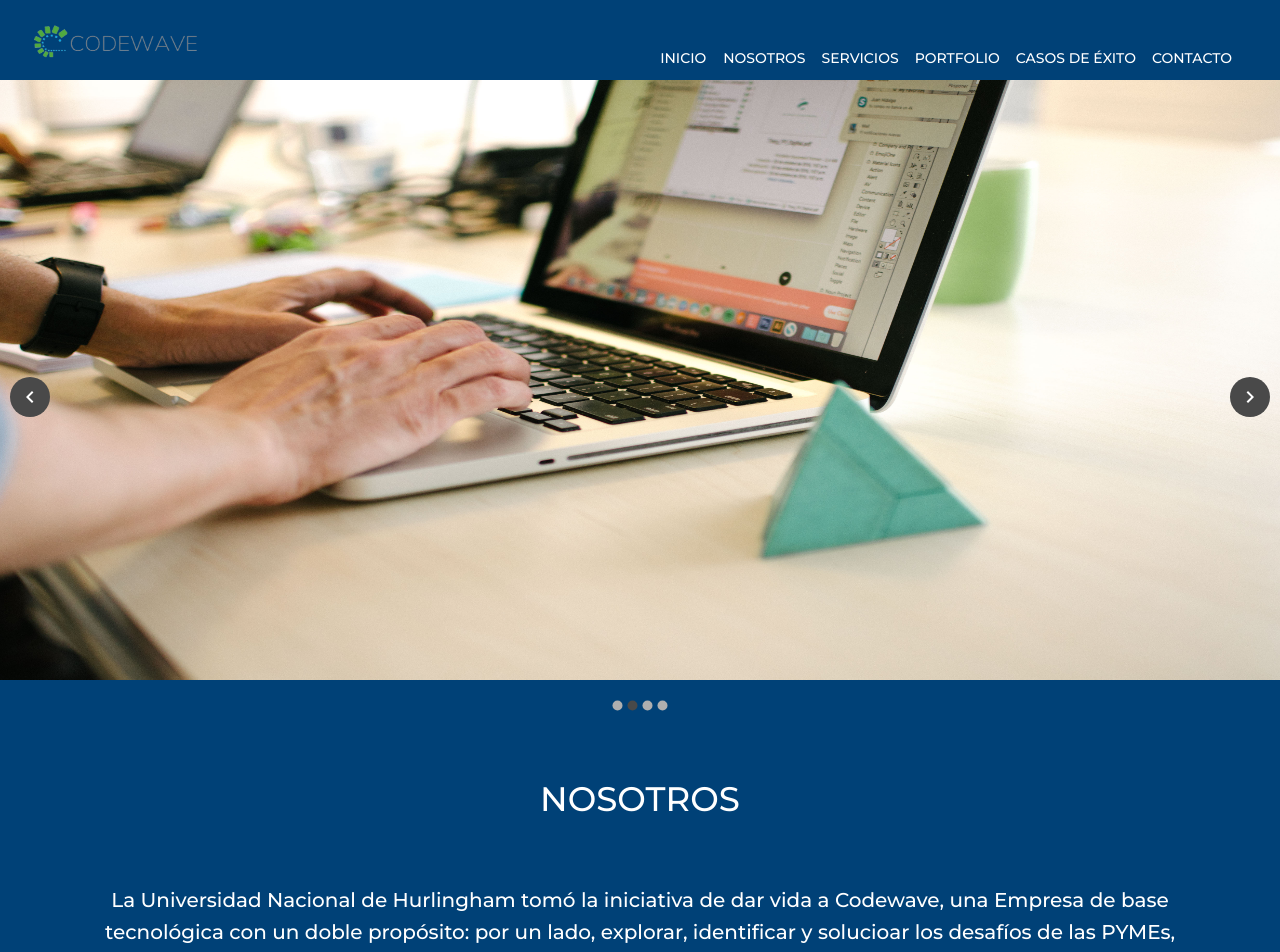
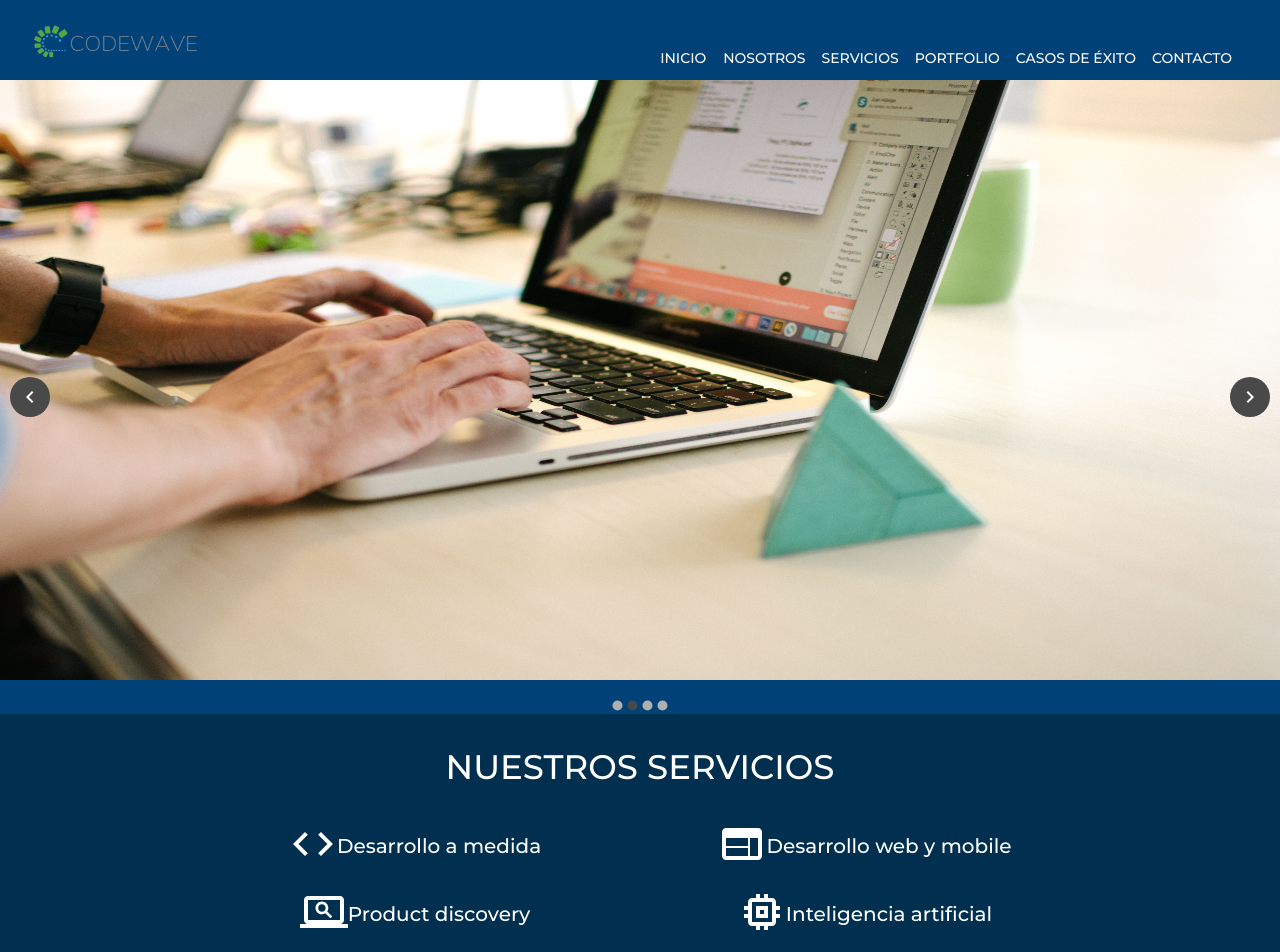
Before and after one commit to jyturrieta/codewave-www, a React (Create React App) app: page / in a window 1280 px wide. Shown: the top 952 px of the page. Built offline with nearby package versions, Linux system fonts and the light colour scheme.

Commit message:
agregado react router dom

```diff
--- a/package.json
+++ b/package.json
@@ -13,6 +13,7 @@
     "react": "^18.2.0",
     "react-dom": "^18.2.0",
     "react-material-ui-carousel": "^3.4.2",
+    "react-router-dom": "^6.18.0",
     "react-scripts": "^5.0.1",
     "web-vitals": "^2.1.4"
   },
--- a/src/App.js
+++ b/src/App.js
@@ -1,26 +1,16 @@
 import React from "react";
-import { Box } from "@mui/material";
-import Footer from "./components/Footer";
+import Home from "./components/Home";
+import { Router, Route, Routes } from "react-router-dom";
 import Nosotros from "./components/Nosotros";
-import Header from "./components/Header";
-import ContactForm from "./components/ContactForm"
-import SliderCarousel from "./components/SliderCarousel";
-import Servicios from "./components/Servicios"
-import Portfolio from "./components/Portfolio"
+
 
 function App() {
   return (
     <div className="App">
-      <Box sx={{ color:"secondary"}}>
-        <Header/>
-        <SliderCarousel/>
-        <Nosotros />
-        <Servicios/>
-        <Portfolio/>
-        <ContactForm/>
-        <Footer/>
-
-      </Box>
+      <Routes>
+        <Route path="/" element={<Home />} />
+        <Route path="/nosotros" element={<Nosotros />} />
+      </Routes>
     </div>
   );
 }
--- /dev/null
+++ b/src/components/Home.jsx
@@ -0,0 +1,24 @@
+import React from 'react'
+import { Box } from "@mui/material";
+import Footer from "./Home/Footer";
+import Header from "./Home/Header";
+import ContactForm from "./Home/ContactForm"
+import SliderCarousel from "./Home/SliderCarousel";
+import Servicios from "./Home/Servicios"
+import Portfolio from "./Home/Portfolio"
+
+
+export default function Home() {
+  return (
+    <>
+        <Box sx={{ color:"secondary"}}>
+        <Header/>
+        <SliderCarousel/>
+        <Servicios/>
+        <Portfolio/>
+        <ContactForm/>
+        <Footer/>
+      </Box>
+    </>
+  )
+}
--- a/src/components/Footer.jsx
+++ b/src/components/Home/Footer.jsx
@@ -9,7 +9,7 @@ import {
   LinkedIn,
   Place
 } from "@mui/icons-material";
-import logoBlanco from "../assets/codewaveBlanco.png";
+import logoBlanco from "../../assets/codewaveBlanco.png";
 
 function getYear() {
     return new Date().getFullYear();
--- a/src/components/Header.jsx
+++ b/src/components/Home/Header.jsx
@@ -7,7 +7,8 @@ import MenuIcon from '@mui/icons-material/Menu';
 import Container from '@mui/material/Container';
 import Button from '@mui/material/Button';
 import MenuItem from '@mui/material/MenuItem';
-import logo from "../assets/logo.png";
+import logo from "../../assets/logo.png";
+import { Link } from 'react-router-dom';
 
 
 function Header() {
@@ -51,9 +52,9 @@ function Header() {
               <a href="/#carousel">
                 <Button variant="text" color="white"> Inicio </Button>
               </a>
-              <a href="/#nosotros">
+              <Link to="/nosotros">
                 <Button variant="text" color="white"> Nosotros </Button>
-              </a>
+              </Link>
               <a href="/#servicios">
                 <Button variant="text" color="white"> Servicios </Button>
               </a>
--- a/src/components/Portfolio.jsx
+++ b/src/components/Home/Portfolio.jsx
@@ -9,7 +9,7 @@ import {
   CardMedia,
   Typography,
 } from "@mui/material";
-import depatas from "../assets/depatas.png";
+import depatas from "../../assets/depatas.png";
 import Carousel from "react-material-ui-carousel";
 
 
--- a/src/index.js
+++ b/src/index.js
@@ -5,14 +5,16 @@ import App from './App';
 import reportWebVitals from './reportWebVitals';
 import theme from './theme';
 import {ThemeProvider} from '@emotion/react';
+import { BrowserRouter } from 'react-router-dom';
 
 const root = ReactDOM.createRoot(document.getElementById('root'));
 root.render(
   <React.StrictMode>
-
-    <ThemeProvider theme={theme} >
-      <App />
-    </ThemeProvider>
+    <BrowserRouter>
+      <ThemeProvider theme={theme} >
+          <App />
+      </ThemeProvider>
+    </BrowserRouter>
 
   </React.StrictMode>
 );
```
Also changed, not shown: src/components/Home/SliderCarousel.jsx (renamed from src/components/SliderCarousel.jsx, +4 -4 lines), src/components/Home/ContactForm.jsx (renamed from src/components/ContactForm.jsx), src/components/Home/Servicios.jsx (renamed from src/components/Servicios.jsx), 1 other file (tests, documents, lock files or other folders).
